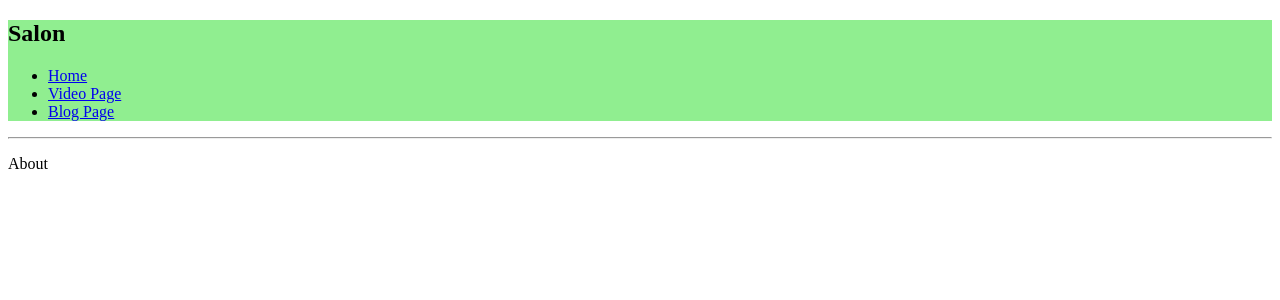
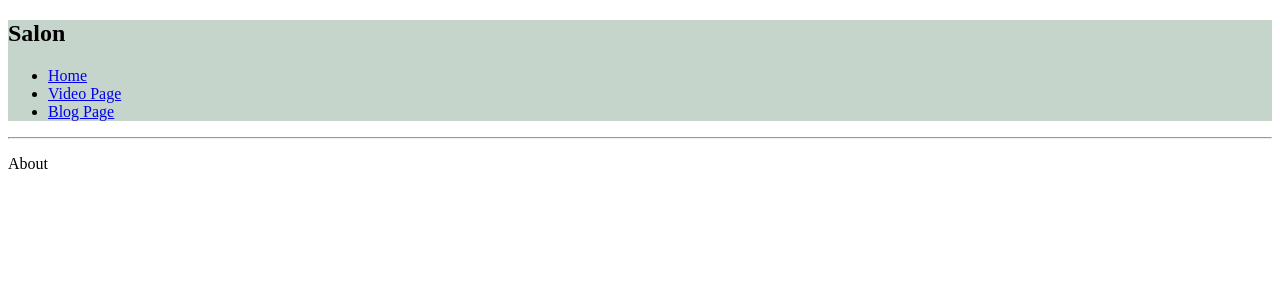
Before and after one commit to kittles04/salon, a Vue app: page / in a window 1280 px wide. Shown: the top 300 px of the page. Built offline with nearby package versions, Linux system fonts and the light colour scheme.

Commit message:
Add SCSS styling to nav page

```diff
--- a/main.css
+++ b/main.css
@@ -0,0 +1,5 @@
+#main-nav {
+  background-color: #c5d5cb; }
+
+h2 {
+  font-family: "Solway", serif; }
--- a/sass/_base.scss
+++ b/sass/_base.scss
@@ -4,3 +4,13 @@ $lightGreen: #c5d5cb;
 $mediumGreen:#9fa8a3;
 $khaki:#e3e0cf;
 $white: #fff;
+
+$aboutPageFont:  'Solway', serif;
+
+#main-nav{
+    background-color: $lightGreen;
+  }
+
+  h2{
+    font-family: $aboutPageFont;
+  }
--- a/src/components/Navigation.vue
+++ b/src/components/Navigation.vue
@@ -1,6 +1,6 @@
 <template>
   <div id="navigation">
-    <div id="wrapper">
+    <div id="main-nav">
       <h2>Salon</h2>
           <ul>
             <li><router-link to="/">Home</router-link></li>
@@ -25,8 +25,8 @@ export default{
 
 <!-- Add "scoped" attribute to limit CSS to this component only -->
 <style lang="scss"scoped>
-  #wrapper{
-    background-color:lightGreen;
-  }
+@import './sass/_base.scss';
+
+
 
 </style>
```
